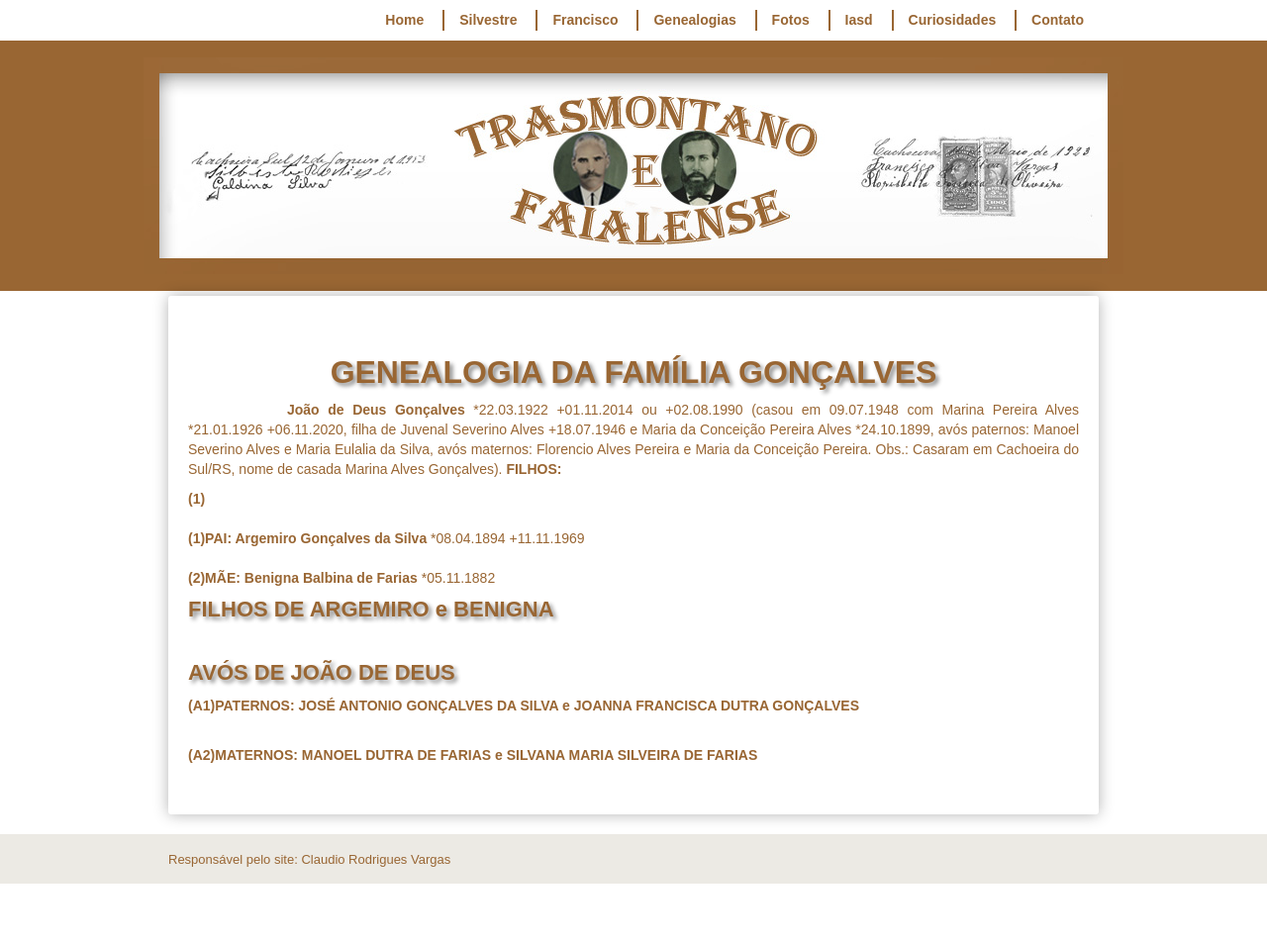
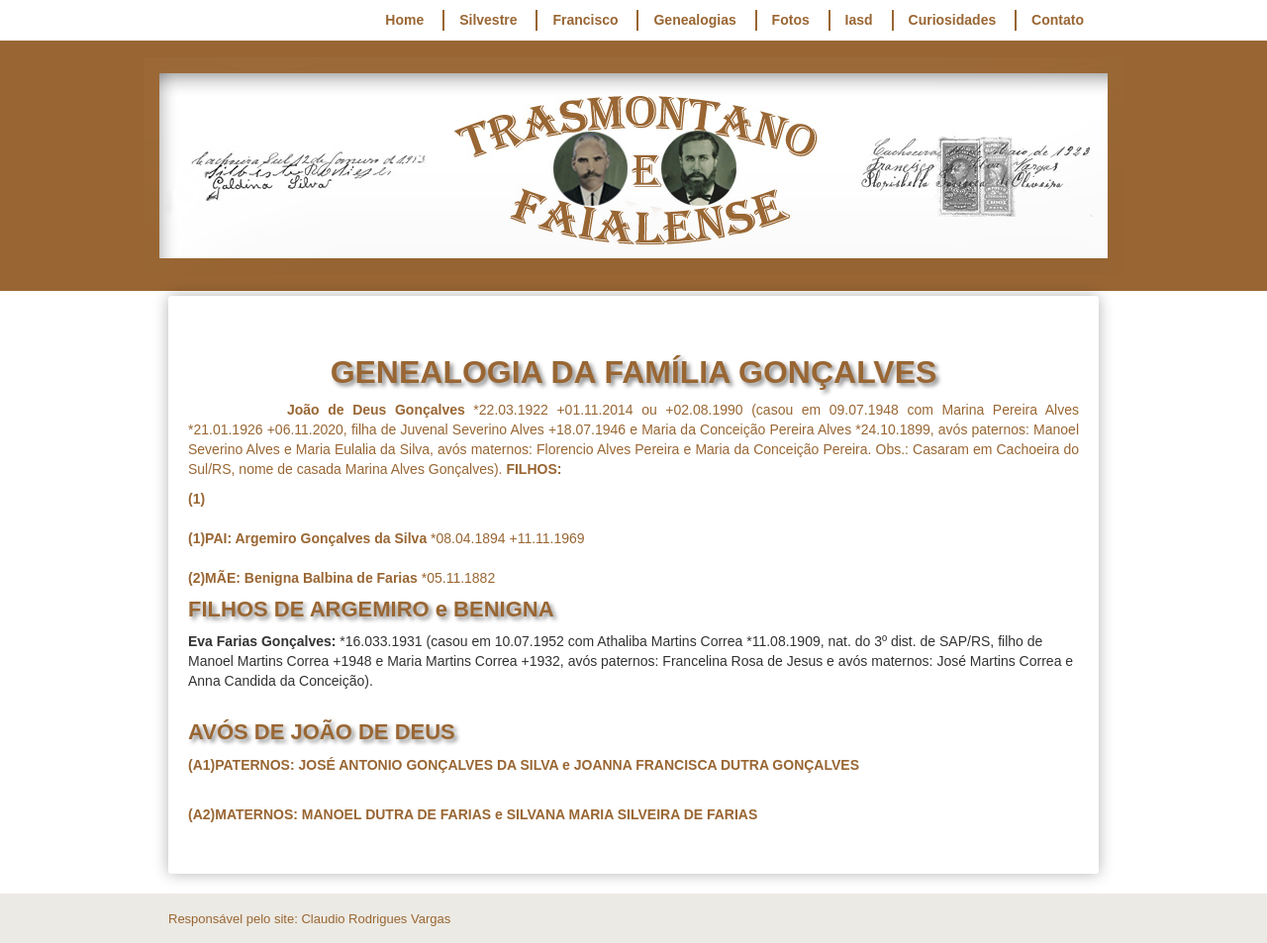
Before and after one commit to claudiovargas1955/claudiovargas1955.github.io, a Jekyll site: the page built from _pages/familia-gonçalves.html, in a window 1280 px wide. Shown: the whole page at 99% size. Built offline with Jekyll 4.4.1, drawn with Linux system fonts in a browser that asks for light colours; some web fonts are replaced; before the commit the page ends 900 px from its top, so only the background shows below that.

Commit message:
Update familia-gonçalves.html

```diff
--- a/_pages/familia-gonçalves.html
+++ b/_pages/familia-gonçalves.html
@@ -103,8 +103,9 @@ avós maternos: Florencio Alves Pereira e Maria da Conceição Pereira. Obs.: Ca
 
 <b>(2)MÃE: Benigna Balbina de Farias </b>*05.11.1882<br>
 
-<h4>FILHOS DE ARGEMIRO e BENIGNA</h4><br>
-
+<h4>FILHOS DE ARGEMIRO e BENIGNA</h4>
+<b>Eva Farias Gonçalves: </b>*16.033.1931 (casou em 10.07.1952 com Athaliba Martins Correa *11.08.1909, nat. do 3º dist. de SAP/RS, filho de Manoel Martins
+Correa +1948 e Maria Martins Correa +1932, avós paternos: Francelina Rosa de Jesus e avós maternos: José Martins Correa e Anna Candida da Conceição). <br><br>
 
 <h4>AVÓS DE JOÃO DE DEUS</h4>
 <p><b>(A1)PATERNOS: JOSÉ ANTONIO GONÇALVES DA SILVA e JOANNA FRANCISCA DUTRA GONÇALVES</b><br><br>
```
